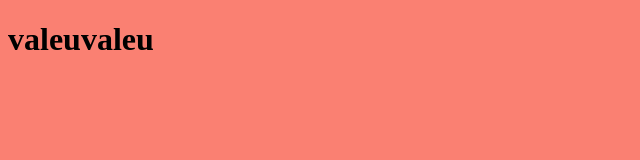
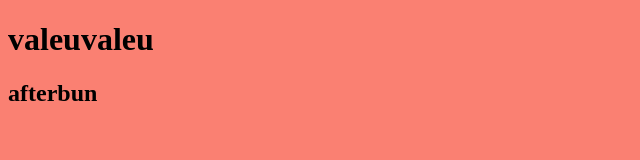
Before and after one commit to ArthurBarbo/new-repo, a plain HTML site: page index.html in a window 1280 px wide. Shown: the whole page, without its empty margins (0-640 px from the left). Drawn offline with Linux system fonts and the light colour scheme.

```diff
--- a/index.html
+++ b/index.html
@@ -9,6 +9,7 @@
 <body>
     <header class="font-header" >
         <h1 >valeuvaleu</h1>
+        <h2 >afterbun</h2>
     </header>
 </body>
 </html>
```
Also changed, not shown: 1 other file.
